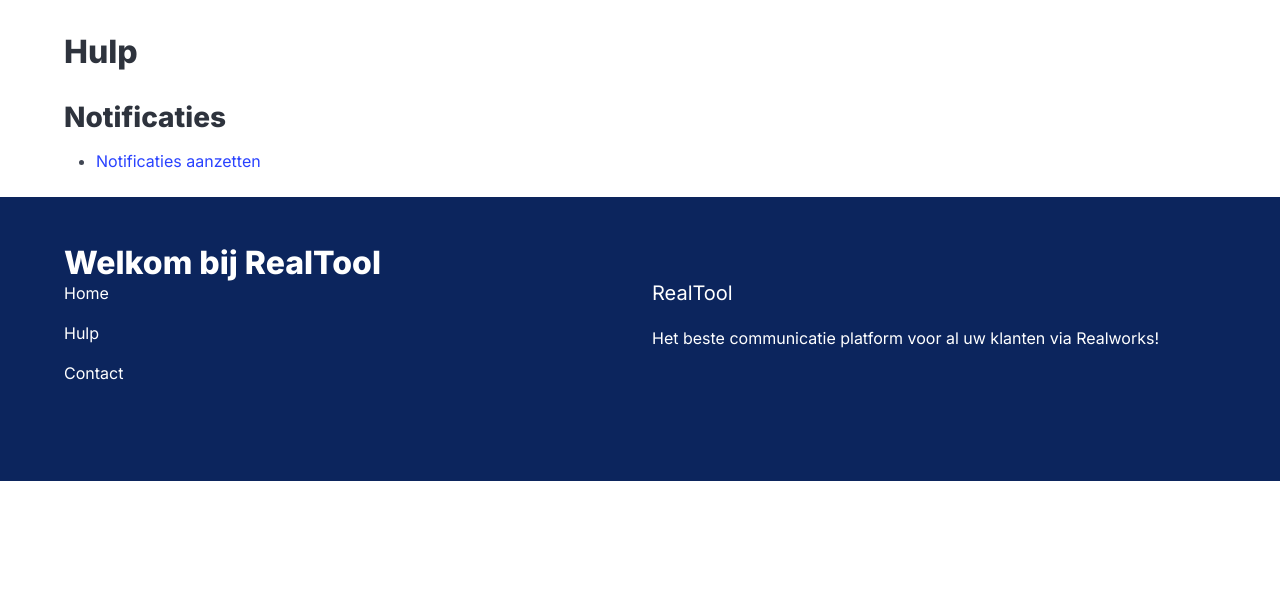
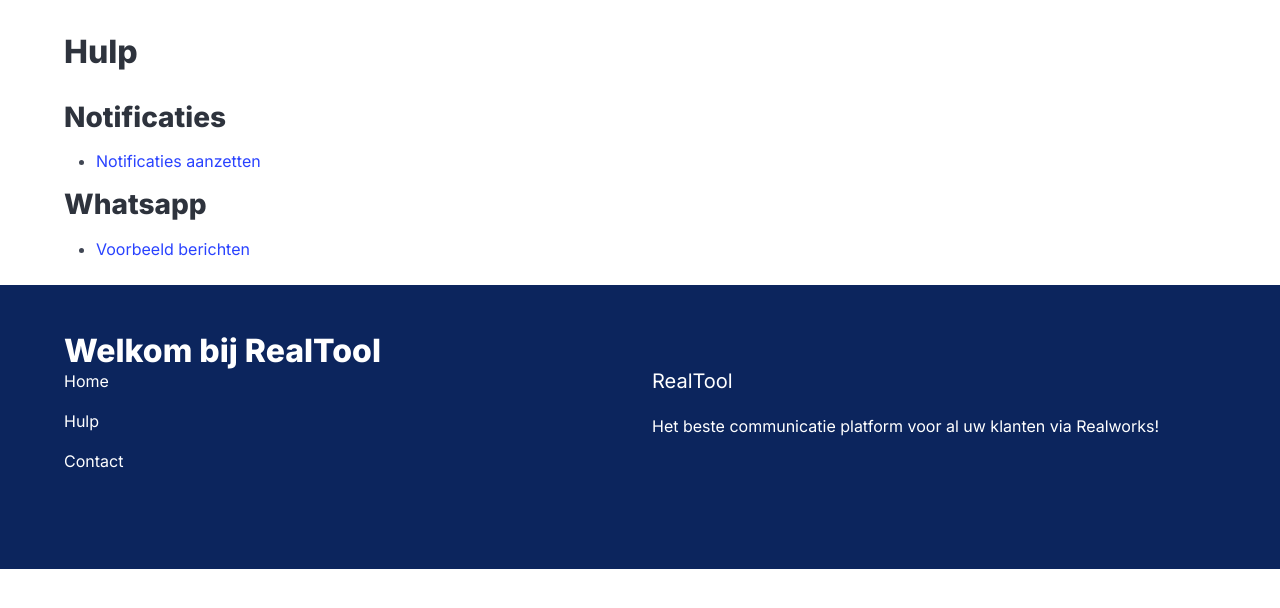
Before and after one commit to Real-Tool/Website, a plain HTML site: page src/hulp.html in a window 1280 px wide. Shown: the part 110-718 px from the top of the page. Drawn offline with nearby package versions, Linux system fonts and the light colour scheme; a script that the page names is missing.

Commit message:
Add WhatsApp section with link to message templates

```diff
--- a/src/hulp.html
+++ b/src/hulp.html
@@ -62,6 +62,10 @@
     <ul>
       <li><a href="enable-notifications.html">Notificaties aanzetten</li>
     </ul>
+    <h2>Whatsapp</h2>
+    <ul>
+      <li><a href="templates.html">Voorbeeld berichten</li>
+    </ul>
   </div>
 
   <footer class="footer has-background-dark-blue">
```
